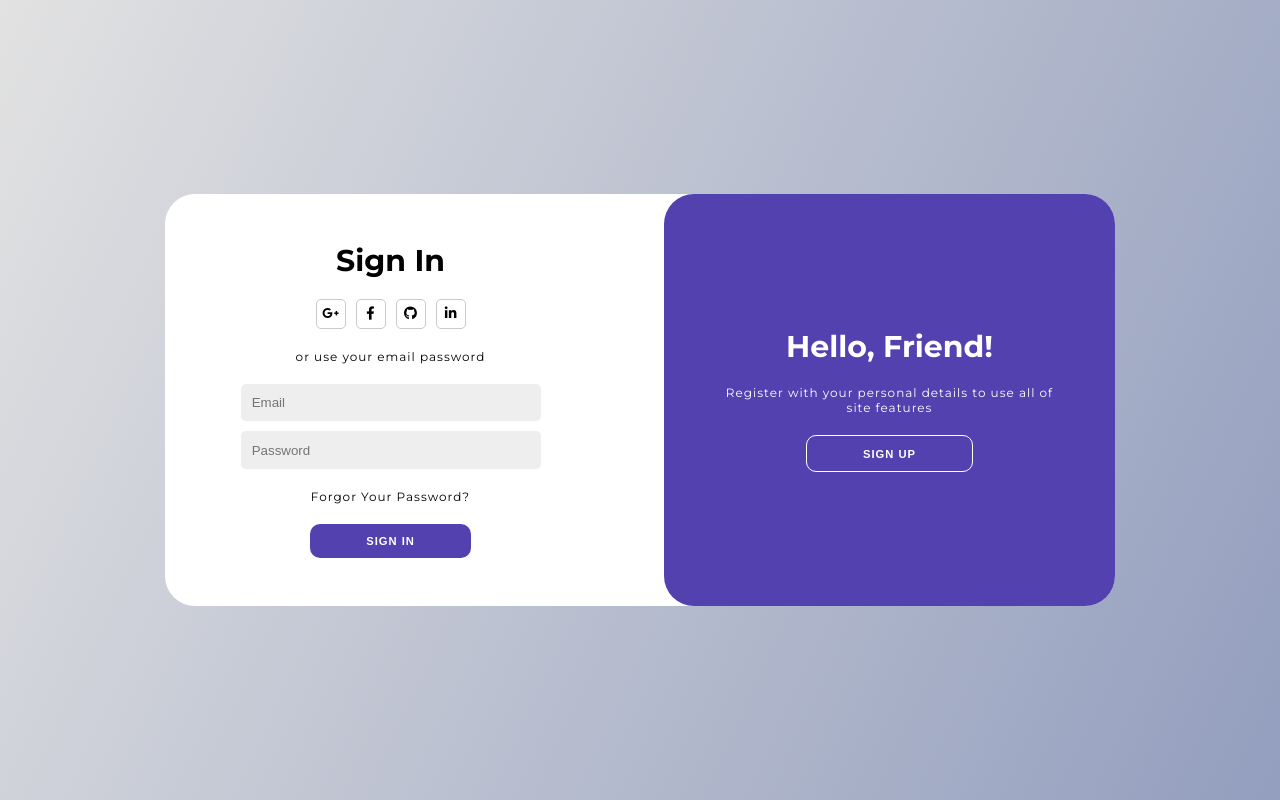
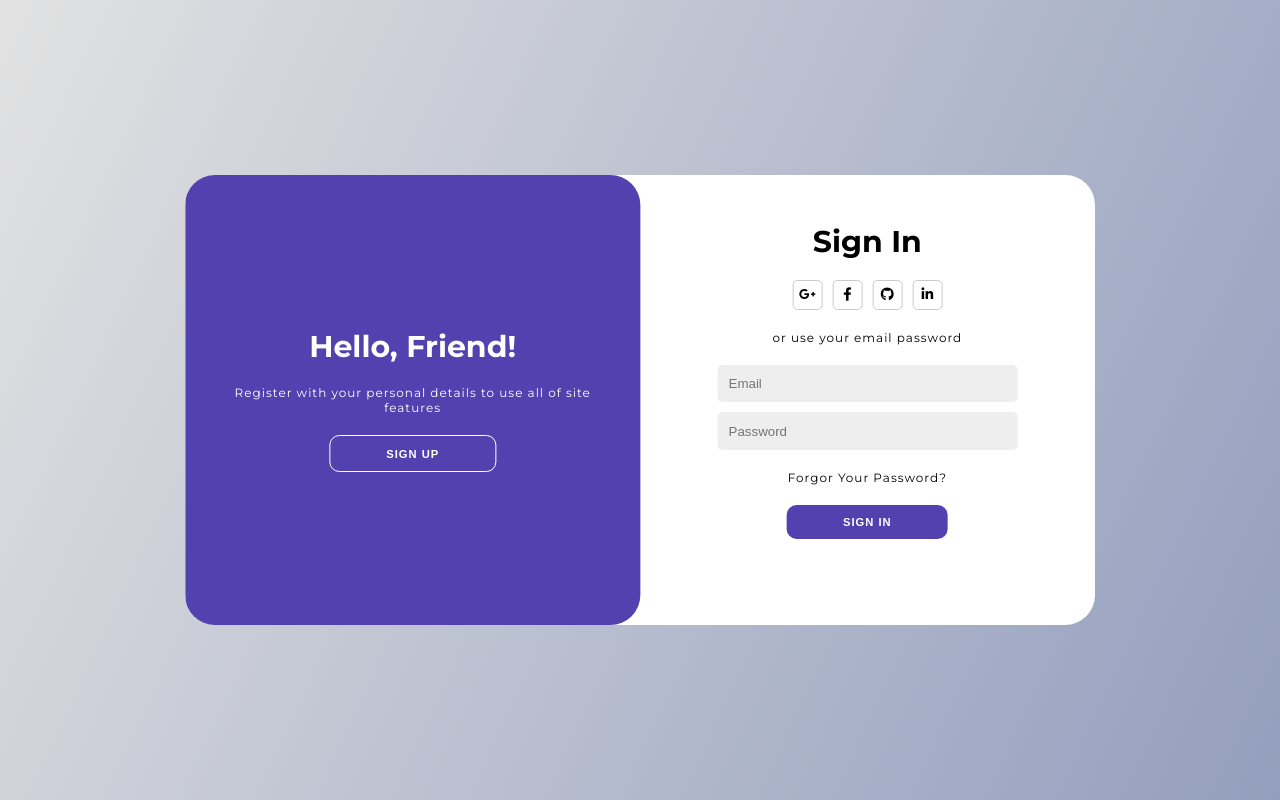
Before and after one commit to younusraza909/animation-login-ui, a plain HTML site: page index.html in a window 1280 px wide. Both pictures are taken after a click on the button "SIGN UP". Drawn offline with Linux system fonts and the light colour scheme.

Commit message:
Basic Transition Styling

```diff
--- /dev/null
+++ b/app.js
@@ -0,0 +1,8 @@
+const button = document.getElementById('cta-outline')
+const signinWrapper = document.getElementById('signin-form-wrapper')
+const signupCTA = document.getElementById("signup-cta-wrapper")
+
+button.addEventListener('click', () => {
+    signinWrapper.classList.toggle('toggle')
+    signupCTA.classList.toggle('toggle')
+})
--- a/index.html
+++ b/index.html
@@ -11,7 +11,7 @@
 
 <body>
     <div class="main-form">
-        <div class="signin-form-wrapper">
+        <div class="signin-form-wrapper" id="signin-form-wrapper">
             <h1>Sign In</h1>
             <div class="signin-form-container-buttons">
                 <button class="social-auth-button">
@@ -34,14 +34,15 @@
             </div>
             <p>Forgor Your Password?</p>
             <button class="cta">SIGN IN</button>
-
         </div>
-        <div class="signup-cta-wrapper">
+        <div class="signup-cta-wrapper" id="signup-cta-wrapper">
             <h1>Hello, Friend!</h1>
             <p>Register with your personal details to use all of site features</p>
-            <button class="cta cta-outline">SIGN UP</button>
+            <button class="cta cta-outline" id="cta-outline">SIGN UP</button>
         </div>
     </div>
+
+    <script src="app.js"></script>
 </body>
 
 </html>
--- a/style.css
+++ b/style.css
@@ -17,13 +17,21 @@ body {
     justify-content: center;
 }
 
+button:active {
+    outline: none;
+    border: none;
+}
+
 .main-form {
     display: flex;
-    gap: 3rem;
+    /* gap: 3rem; */
     max-width: 950px;
     background-color: white;
     border-radius: 30px;
     overflow: hidden;
+    position: relative;
+
+    height: 450px;
 }
 
 .signin-form-wrapper {
@@ -33,7 +41,10 @@ body {
     flex-direction: column;
     align-items: center;
     gap: 20px;
+    transition: all 1s;
+
 }
+
 
 .signup-cta-wrapper {
     background-color: #5441B0;
@@ -48,6 +59,23 @@ body {
 
     border-top-left-radius: 30px;
     border-bottom-left-radius: 30px;
+
+    transition: all 1s;
+}
+
+.signup-cta-wrapper.toggle {
+    transform: translateX(-100%);
+
+
+    border-top-right-radius: 30px;
+    border-bottom-right-radius: 30px;
+
+    border-top-left-radius: 0;
+    border-bottom-left-radius: 0;
+}
+
+.signin-form-wrapper.toggle {
+    transform: translateX(100%);
 }
 
 .signup-cta-wrapper p {
```
